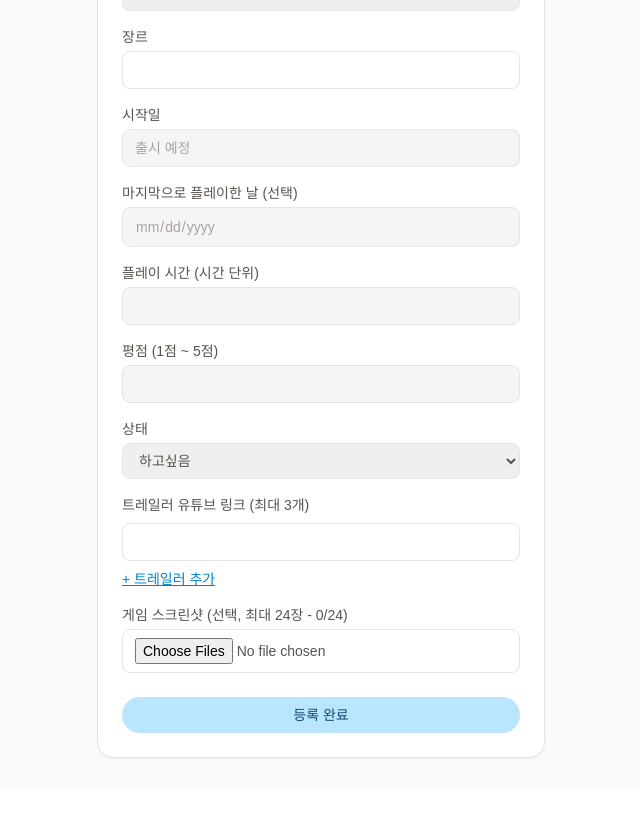
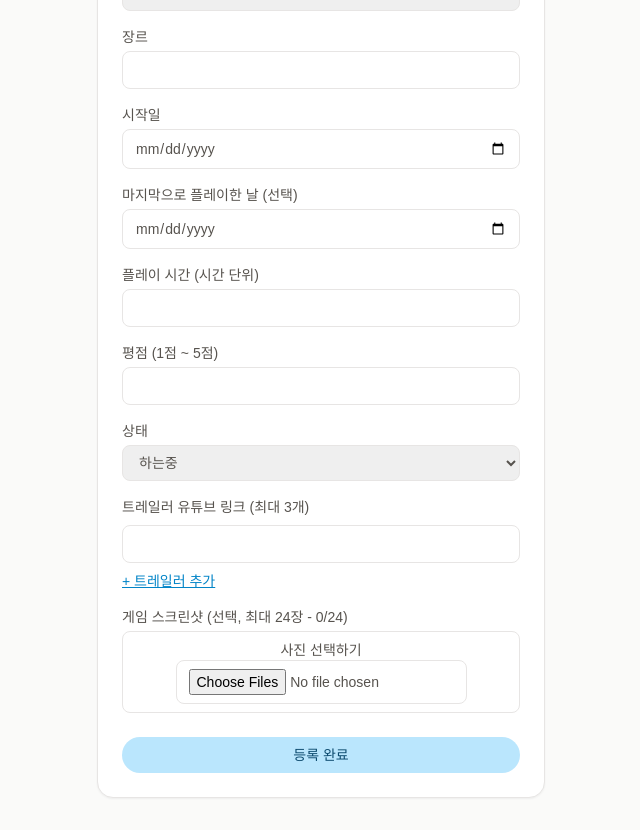
Before and after one commit to cchangyeol/lab_project, a Next.js app: page /games/new in a window 1280 px wide. Shown: the part 280-1110 px from the top of the page, without its empty margins (319-959 px from the left). Before the commit the page ends 1070 px from the top, so only its background shows below. Built offline with nearby package versions, Linux system fonts and the light colour scheme.

Commit message:
fix: make screenshot upload clickable, fix masonry layout, add prev button

```diff
--- a/src/app/games/new/page.tsx
+++ b/src/app/games/new/page.tsx
@@ -21,7 +21,7 @@ export default function NewGamePage() {
   const [endDate, setEndDate] = useState(''); // 종료일
   const [playTime, setPlayTime] = useState(''); // 총 플레이 시간
   const [rating, setRating] = useState(0); // 게임 평점
-  const [status, setStatus] = useState<GameStatus>('하고싶음'); // 게임 상태, 기본값은 '하고싶음'
+  const [status, setStatus] = useState<GameStatus>('하는중'); // 게임 상태, 기본값은 '하는중'
   const [trailerUrls, setTrailerUrls] = useState<string[]>(['']); // 게임 트레일러 URL
   const [screenshots, setScreenshot] = useState<Screenshot[]>([]); // 업로드된 스크린샷 주소
   const [uploading, setUploading] = useState(false);
@@ -266,8 +266,14 @@ export default function NewGamePage() {
               )}
             </div>
 
-            <label className="flex flex-col gap-1 text-sm text-stone-600">
+            <div className="flex flex-col gap-1 text-sm text-stone-600">
               게임 스크린샷 (선택, 최대 24장 - {screenshots.length}/24)
+              <label
+                className={`border border-stone-200 rounded-lg px-3 py-2 text-sm text-center cursor-pointer hover:bg-stone-50 ${
+                  screenshots.length >= 24? 'bg-stone-100 text-stone-400 cursor-not-allowed' : ''
+                }`}
+              >
+                사진 선택하기
                 <input
                   type="file"
                   accept="image/*"
@@ -276,6 +282,7 @@ export default function NewGamePage() {
                   className={inputClass}
                   disabled={screenshots.length >= 24} />
               </label>
+            </div>
             {uploading && <p className="text-xs text-stone-400"> 업로드 중...</p>}
             {screenshots.length > 0 && (
               <div className="flex gap-2 flex-wrap">
--- a/src/components/EditGameForm.tsx
+++ b/src/components/EditGameForm.tsx
@@ -7,7 +7,7 @@ import type { Game, GameStatus, Screenshot } from '@/types/game';
 import BackButton from '@/components/BackButton';
 
 // 입력칸에 공통으로 쓰는 스타일 (반복되는 클래스라 변수로 빼둠)
-const inputClass = 'border border-stone-200 rounded-lg px-3 py-2 text-sm focus:outline-none focus:ring-2 focus:ring-sky-200disables:bg-stone-100 disabled:text-stone-400 disabled:cursor-not-allowed';
+const inputClass = 'border border-stone-200 rounded-lg px-3 py-2 text-sm focus:outline-none focus:ring-2 focus:ring-sky-200 disables:bg-stone-100 disabled:text-stone-400 disabled:cursor-not-allowed';
 const PLATFORM_OPTIONS = ['PC', 'PS5', 'Switch', "Mobile"];
 
 // 부모(수정 페이지)가 DB에서 가져온 기존 기록을 game이라는 prop으로 넘겨줌
@@ -265,8 +265,14 @@ export default function EditGameForm({ game }: { game: Game }) {
               )}
             </div>
 
-            <label className="flex flex-col gap-1 text-sm text-stone-600">
+            <div className="flex flex-col gap-1 text-sm text-stone-600">
               게임 스크린샷 (선택, 최대 24장 — {screenshots.length}/24)
+              <label
+                className={`border border-stone-200 rounded-lg px-3 py-2 text-sm text-center cursor-pointer hover:bg-stone-50 ${
+                  screenshots.length >= 24? 'bg-stone-100 text-stone-400 cursor-not-allowed' : ''
+                }`}
+              >
+                사진 선택하기
                 <input
                   type="file"
                   accept="image/*"
@@ -275,6 +281,7 @@ export default function EditGameForm({ game }: { game: Game }) {
                   className={inputClass}
                   disabled={screenshots.length >= 24} />
               </label>
+            </div>
             {uploading && <p className="text-xs text-stone-400"> 업로드 중...</p>}
             {screenshots.length > 0 && (
               <div className="flex gap-2 flex-wrap">
--- a/src/components/ScreenshotPanel.tsx
+++ b/src/components/ScreenshotPanel.tsx
@@ -24,6 +24,10 @@ export default function ScreenshotPanel({ gameId, screenshots }: { gameId: strin
 
   function handleNext() {
     setPage((p) => (p + 1) % totalPages); // 마지막 페이지 다음엔 다시 처음 페이지
+  }
+
+  function handlePrev() {
+    setPage((p) => (p - 1 + totalPages) % totalPages); // 첫 페이지에서 누르면 마지막 페이지로 이동
   }
 
   // 서버에 스크린샷 목록을 새로 저장하는 공통 함수
@@ -88,10 +92,10 @@ export default function ScreenshotPanel({ gameId, screenshots }: { gameId: strin
 
   return (
     <div className="flex flex-col h-full">
-      <div className="grid grid-cols-2 gap-3 flex-1">
+      <div className="columns-2 gap-3 flex-1">
         {current.length > 0 ? (
           current.map((shot) => (
-            <div key={shot.url} className="relative group">
+            <div key={shot.url} className="relative group mb-3 break-inside-avoid">
               <img
                 src={shot.url}
                 alt="게임 스크린샷"
@@ -111,7 +115,14 @@ export default function ScreenshotPanel({ gameId, screenshots }: { gameId: strin
         )}
       </div>
 
-      <div className="flex justify-between items-center mt-3">
+      <div className="flex justify-center items-center gap-4 mt-3">
+        <button
+          type="button"
+          onClick={handlePrev}
+          className="w-9 h-9 rounded-full bg-white border border-stone-200 shadow-sm flex items-center justify-center text-sky-600 hover:bg-sky-50">
+            ←
+        </button>
+
         <label className="w-9 h-9 rounded-full bg-white border border-stone-200 shadow-sm flex items-center justify-center text-sky-600 hover:bg-sky-50 cursor-pointer">
           +
           <input
```
Lines whose indentation alone changed are shown as unchanged.
